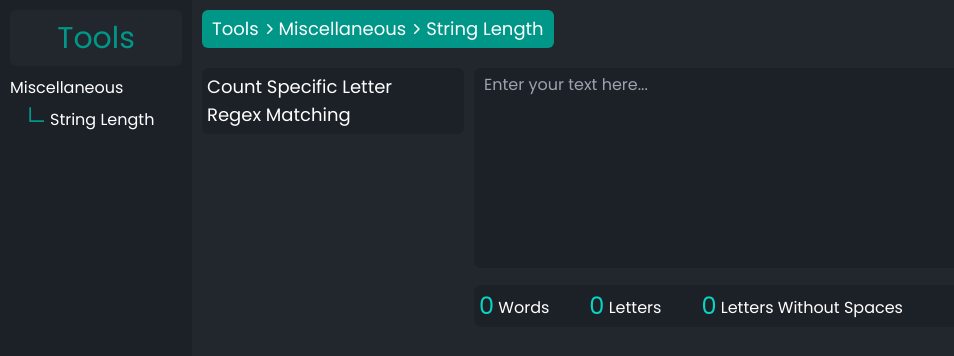
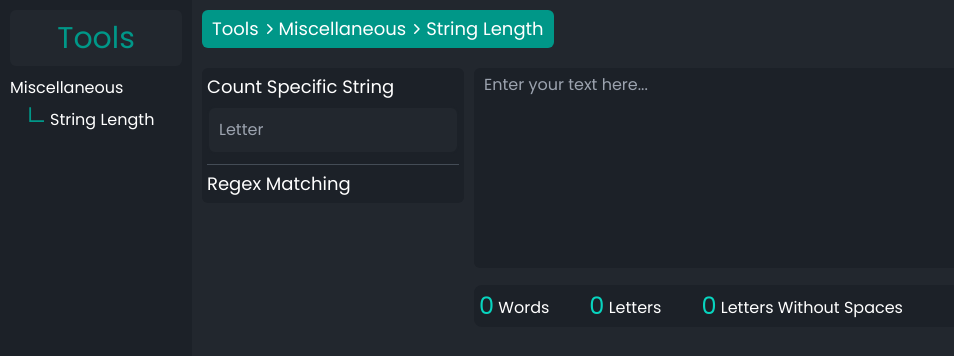
Before and after one commit to Ogwen123/tools-site, a React (Vite) app: page /misc/string-length in a window 1280 px wide. Shown: the top 356 px of the page, without its empty margins (0-954 px from the left). Built offline with nearby package versions, Linux system fonts and the light colour scheme.

Commit message:
settings

```diff
--- a/src/components/routes/Length.tsx
+++ b/src/components/routes/Length.tsx
@@ -5,20 +5,26 @@ import { countLetters, countLettersWithoutSpaces, wordCount } from "../../utils/
 
 const Length = () => {
 
-    const [countSpecific, setCountSpecific] = React.useState<boolean>(true)
+    const [countSpecific, setCountSpecific] = React.useState<string>("")
     const [string, setString] = React.useState<string>("")
-
-    React.useEffect(() => {
-        setCountSpecific(false)
-    }, [])
 
     return (
         <div className="w-full flex flex-row h-full">
             <div className="w-[calc(25%-5px)] flex flex-col mr-[5px]">
                 <div className="bg-bgdark rounded-md p-[5px] shrink">
                     <div>
-                        <div className="text-lg">Count Specific Letter</div>
+                        <div className="text-lg">Count Specific String</div>
+                        <input
+                            type="text"
+                            className="form-input bg-bg"
+                            placeholder="Letter"
+                            value={countSpecific}
+                            onChange={(e) => {
+                                setCountSpecific(e.target.value)
+                            }}
+                        ></input>
                     </div>
+                    <hr className="border-hr my-[5px]" />
                     <div>
                         <div className="text-lg">Regex Matching</div>
                     </div>
@@ -48,10 +54,10 @@ const Length = () => {
                         <div className="text-2xl text-mainlight">{countLettersWithoutSpaces(string)}</div>
                         <div className="mb-[2px]">&nbsp;Letters Without Spaces</div>
                     </div>
-                    {countSpecific &&
+                    {countSpecific !== "" &&
                         <div className="flex flex-row items-end mr-[40px]">
-                            <div className="text-2xl text-mainlight">100</div>
-                            <div className="mb-[2px]">&nbsp;Occurences of x</div>
+                            <div className="text-2xl text-mainlight">{(string.match(new RegExp(countSpecific, "g")) || []).length}</div>
+                            <div className="mb-[2px] flex flex-row">&nbsp;Occurences of&nbsp;<div className="text-secondary">{countSpecific}</div></div>
                         </div>
                     }
                 </div>
--- a/tailwind.config.js
+++ b/tailwind.config.js
@@ -12,8 +12,8 @@ export default {
         "main": "#009788",
         "maindark": "#00645a",
         "mainlight": "#08d4bf",
-        "secondary": "#03a9f4",
-        "secondarydark": "#0276aa",
+        "secondary": "#f57c00",
+        "secondarydark": "#d66d02",
         "success": "#27ea60",
         "error": "#c0392b",
         "errordark": "#9c2e22",
```
